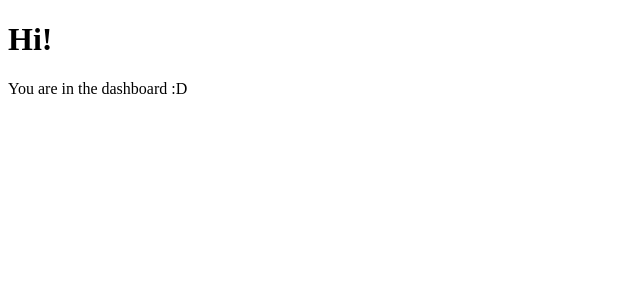
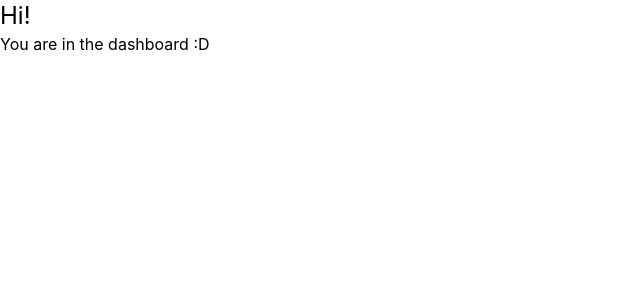
Before and after one commit to sanguineimpasse/lab-monitoring, a React (Vite) app in the folder frontend/: page /dashboard in a window 1280 px wide. Shown: the top 300 px of the page, without its empty margins (0-640 px from the left). Built offline with nearby package versions, Linux system fonts and the light colour scheme.

Commit message:
added tailwind

```diff
--- a/frontend/package.json
+++ b/frontend/package.json
@@ -10,9 +10,11 @@
     "preview": "vite preview"
   },
   "dependencies": {
+    "@tailwindcss/vite": "^4.3.5",
     "react": "^19.2.8",
     "react-dom": "^19.2.8",
-    "react-router": "^8.4.0"
+    "react-router": "^8.4.0",
+    "tailwindcss": "^4.3.5"
   },
   "devDependencies": {
     "@babel/core": "^7.29.7",
--- a/frontend/src/index.css
+++ b/frontend/src/index.css
@@ -1,3 +1,6 @@
+@import "tailwindcss";
+
+/*
 :root {
   --text: #6b6375;
   --text-h: #08060d;
@@ -108,4 +111,4 @@ code {
   line-height: 135%;
   padding: 4px 8px;
   background: var(--code-bg);
-}
+} */
--- a/frontend/src/main.jsx
+++ b/frontend/src/main.jsx
@@ -1,3 +1,4 @@
+import './index.css'
 import { StrictMode } from 'react'
 import { createRoot } from 'react-dom/client'
 import AppRouter from './AppRouter'
--- a/frontend/src/pages/protected/DashboardPage.jsx
+++ b/frontend/src/pages/protected/DashboardPage.jsx
@@ -2,7 +2,7 @@
 function DashboardPage() {
   return(
     <>
-    <h1>Hi!</h1>
+    <h1 className="text-2xl">Hi!</h1>
     <p>You are in the dashboard :D</p>
     </>
   )
--- a/frontend/vite.config.js
+++ b/frontend/vite.config.js
@@ -1,10 +1,12 @@
 import react, { reactCompilerPreset } from '@vitejs/plugin-react'
 import babel from '@rolldown/plugin-babel'
 import { defineConfig } from 'vite'
+import tailwindcss from '@tailwindcss/vite'
 
 // https://vite.dev/config/
 export default defineConfig({
   plugins: [
+    tailwindcss(),
     react(),
     babel({ presets: [reactCompilerPreset()] })
   ],
```
Also changed, not shown: 1 other file (tests, documents, lock files or other folders).
